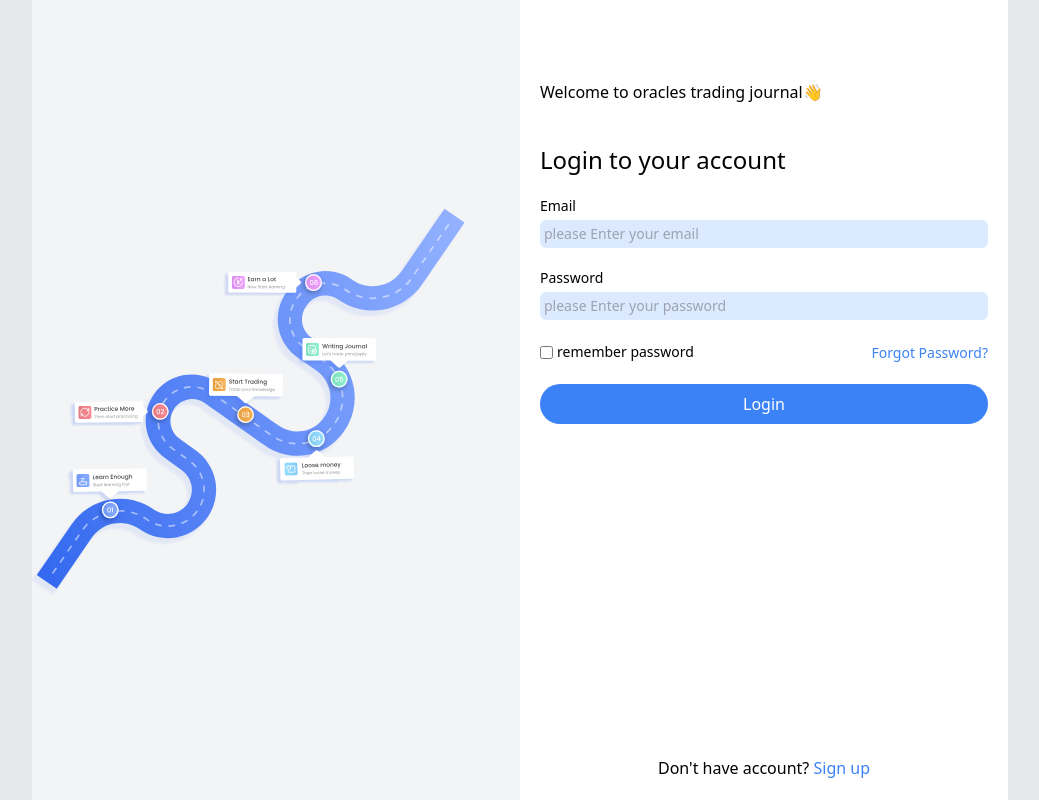
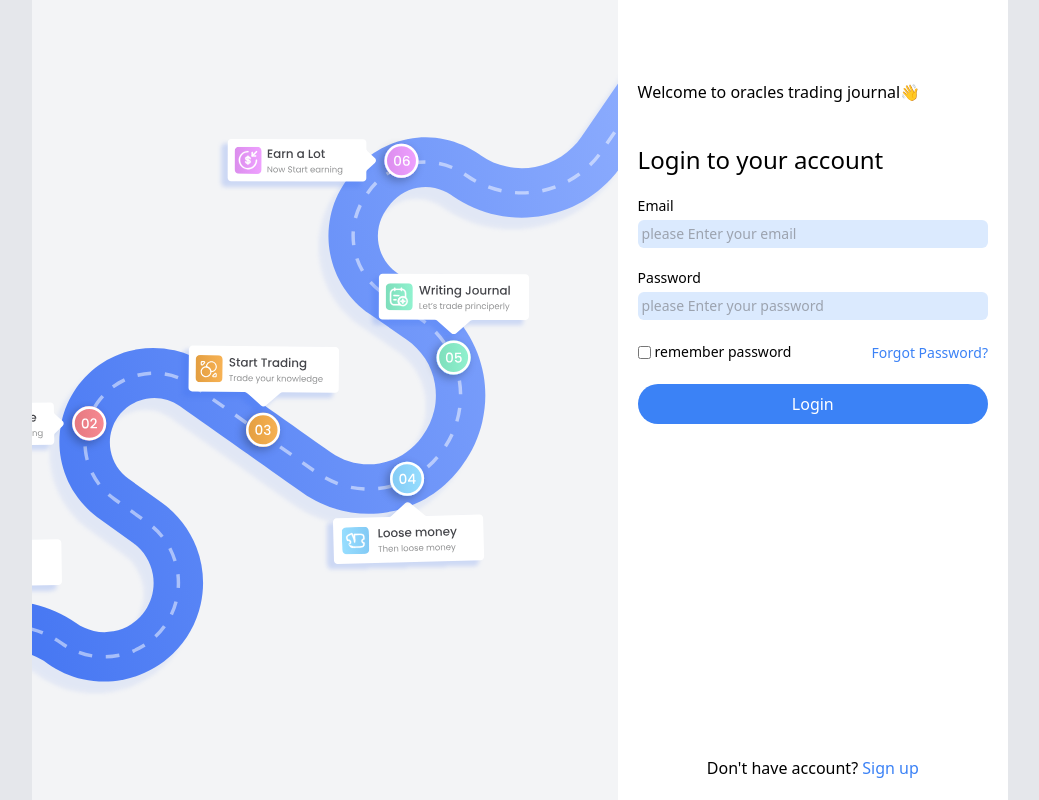
Before and after one commit to majid-amini/loginform_tailwindcss, a website: page index.html in a window 1280 px wide. Shown: the whole page, without its empty margins (120-1159 px from the left). Drawn offline with Linux system fonts and the light colour scheme.

Commit message:
custom template column added to config.js file and container grid styles changed to 1.5fr 1fr

```diff
--- a/index.html
+++ b/index.html
@@ -8,10 +8,10 @@
     <title>Document</title>
 </head>
 <body class="bg-gray-200">
-    <div class="container block md:grid grid-cols-2 mx-auto text-center rounded-lg">
+    <div class="container block  mx-auto text-center rounded-lg md:grid md:grid-cols-1/5col ">
         <!-- <img src="./img/tailwindcss_img.jpg" alt=""> -->
         <div class="container_left hidden bg-gray-100 md:block">
-            <img class="h-screen object-center" src="./img/login-roadmap.svg" alt="">
+            <img class="h-screen object-cover" src="./img/login-roadmap.svg" alt="">
         </div>
         <div class="container_right flex flex-col justify-center bg-white h-screen">
             <h3 class="text-1xl mt-20 text-left pl-5 font-light">Welcome to oracles trading journal👋</h3>
--- a/tailwind.config.js
+++ b/tailwind.config.js
@@ -21,7 +21,7 @@ module.exports = {
         //change style and variable
         // 'variable' : 'your assets exp : '1fr 2fr' exp2 : 'reapet(auto-fit , minmax(10rem , 1fr))'
         // to use add this class name : grid-cols-4col
-        'column' : '1fr 3fr' ,
+        '1/5col' : '1.5fr 1fr' ,
         '4col' : '4fr 1fr' ,
       } ,
       gridTemplateRows : {
```
Also changed, not shown: css/main.css.
